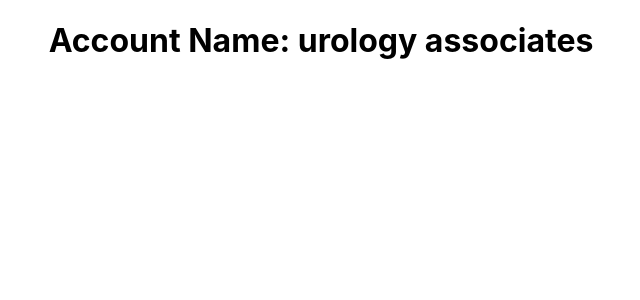
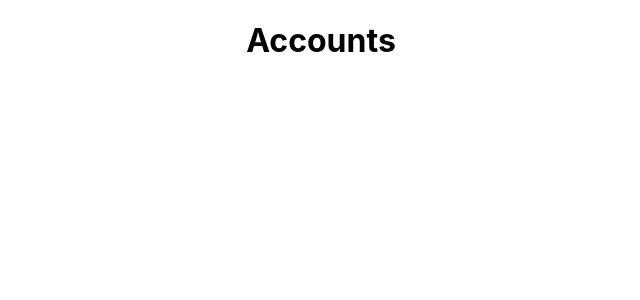
Before and after one commit to Gargar77/CleanTrac, a React (Create React App) app in the folder client/: page /accounts in a window 1280 px wide. Shown: the top 300 px of the page, without its empty margins (319-959 px from the left). Built offline with nearby package versions, Linux system fonts and the light colour scheme.

Commit message:
refactored reducers and actions to isolate the auth process, distriubuted some  Auth container logic to auth action

```diff
--- a/client/src/App.js
+++ b/client/src/App.js
@@ -1,6 +1,6 @@
 import React, {Component} from 'react';
-import { BrowserRouter, Route, withRouter } from 'react-router-dom';
-
+import { Route } from 'react-router-dom';
+import { connect } from 'react-redux';
 
 import './App.css';
 import Auth from './containers/Auth';
@@ -21,4 +21,6 @@ class App extends Component {
   }
 }
 
+
+
 export default App;
--- a/client/src/containers/Accounts.js
+++ b/client/src/containers/Accounts.js
@@ -5,12 +5,13 @@ import {Redirect, withRouter} from 'react-router-dom';
 
 class Accounts extends Component {
     render() {
-    return <h1>Account Name: {this.props.accounts[12].accountName}</h1>
+    console.log('API info in Accounts:',this.props.state)
+    return <h1>Accounts</h1>
     }
 }
 const mapStateToProps = state => {
     return {
-        accounts: state.accounts
+        accounts: state.auth
     }
 }
 
--- a/client/src/containers/Auth.js
+++ b/client/src/containers/Auth.js
@@ -1,29 +1,13 @@
 // basic structure of a form in order to request from rails API
 import React, { Component } from 'react';
-import AuthForm from '../components/Forms/AuthForm';
+import {connect} from 'react-redux';
 import { Redirect } from 'react-router-dom';
-class Auth extends Component {
-    state= {
-        authTokenReceived: false
-    }
 
 
-    getuserData = (authToken) => {
-        // get user data upon receiving a jwt token
-        fetch('http://localhost:3001/api/user',{
-            method:'GET',
-            headers: {
-                'Accept': 'application/json',
-                'content-type':'application/json',
-                'Authorization' : 'Bearer ' + authToken.jwt
-            }
-        })
-        .then((response) => response.json())
-        .then((responseData) => {
-          console.log(responseData);
-        })
-        .catch(error => console.log("error",error))
-    }
+import AuthForm from '../components/Forms/AuthForm';
+import * as actions from '../store/actions'
+import Spinner from '../components/UI/Spinner/Spinner';
+class Auth extends Component {
 
     formSubmitHandler = (event) => {
         // handle the submit action in the form
@@ -32,34 +16,53 @@ class Auth extends Component {
         formData.append("auth[email",event.target[0].value);
         formData.append("auth[password]",event.target[1].value)
 
-        fetch('http://localhost:3001/auth/signin', {
-            method:'POST',
-            body: formData,
-            redirect: 'manual'
-        })
-            .then(response => response.json())
-            .then((token)=> {
-                this.getuserData(token)
-            })
-            .then(()=> this.setState({authTokenReceived:true}))
-            .catch(error => console.log("[token_request_error]",error))
-
+        this.props.onAuth(formData);
     }
 
     render() {
 
-        let content;
-        if (this.state.authTokenReceived) {
-            content = <Redirect to="/accounts"/>
-        } else {
-            content = <AuthForm submit={this.formSubmitHandler} action="LOGIN"/>
+
+        let authRedirect = null;
+        if (this.props.isAuthenticated) {
+            authRedirect = <Redirect to={this.props.authRedirect}/>
         }
+
+        let form = <AuthForm submit={this.formSubmitHandler} action="LOGIN"/>
+        if (this.props.loading) {
+            form = <Spinner/>
+        }
+        let errorMessage = null
+        if (this.props.error) {
+            errorMessage = (
+                <p style={{color:'red'}}>{this.props.error}</p>
+            );
+        }
+
         return (
             <div>
-                {content}
+                {authRedirect}
+                {form}
+                {errorMessage}
             </div>
         )
     }
 }
 
-export default Auth;
+const mapStateToProps = state => {
+    return {
+        error:state.auth.error,
+        isAuthenticated: state.auth.token !== null,
+        authRedirect: state.auth.authRedirectPath,
+        loading: state.auth.loading
+    }
+}
+
+const mapDispatchToProps = dispatch => {
+    return {
+        onAuth: (formData) => dispatch(actions.auth(formData))
+
+    }
+}
+
+
+export default connect(mapStateToProps,mapDispatchToProps)(Auth);
--- a/client/src/index.js
+++ b/client/src/index.js
@@ -5,7 +5,7 @@ import App from './App';
 import * as serviceWorker from './serviceWorker';
 import { createStore, applyMiddleware, compose } from 'redux';
 import { Provider } from 'react-redux';
-import rootReducer from './store/rootReducer';
+import rootReducer from './store/reducers/rootReducer';
 import {BrowserRouter} from 'react-router-dom'
 import thunk from 'redux-thunk';
 
--- /dev/null
+++ b/client/src/store/actions/actionTypes.js
@@ -0,0 +1,6 @@
+export const AUTH_START = 'AUTH_START';
+export const AUTH_SUCCESS = 'AUTH_SUCCESS';
+export const AUTH_FAIL = 'AUTH_FAIL';
+export const AUTH_LOGOUT = 'AUTH_LOGOUT';
+
+export const SET_AUTH_REDIRECT_PATH = 'SET_AUT_REDIRECT_PATH';
--- /dev/null
+++ b/client/src/store/actions/auth.js
@@ -0,0 +1,88 @@
+import * as actionTypes from './actionTypes';
+
+
+export const authStart = () => {
+    return {
+        type:actionTypes.AUTH_START
+    };
+};
+
+// handles successful login
+export const authSuccess = (token) => {
+    return {
+        type: actionTypes.AUTH_SUCCESS,
+        idToken: token
+    }
+}
+
+// handles unsuccessful login
+export const authFail = (error) => {
+    return {
+        type:actionTypes.AUTH_FAIL,
+        error: error.message
+    }
+}
+
+export const fetchUserData = (authToken,dispatch) => {
+    // get user data upon receiving a jwt token
+    let token = authToken.jwt
+    fetch('http://localhost:3001/api/user',{
+        method:'GET',
+        headers: {
+            'Accept': 'application/json',
+            'content-type':'application/json',
+            'Authorization' : 'Bearer ' + token
+        }
+    })
+    .then((res)=> res.json())
+    .then((jsonRes) => {
+        saveSessionToLocal(token)
+        dispatch(authSuccess(token,jsonRes))
+    })
+    .catch(error => console.log("[userFetchError]",error))
+}
+
+export const saveSessionToLocal = (token) => {
+    let time = new Date();
+    time.setMinutes(time.getMinutes()+ 30);
+    const expirationDate = time;
+    localStorage.setItem('token',token);
+    localStorage.setItem('expirationDate',expirationDate);
+}
+
+
+export const auth = (formData,isSignUp) => {
+
+    return dispatch => {
+        dispatch(authStart());
+        let url = 'http://localhost:3001/auth/signin';
+        if (isSignUp) {
+            url = 'http://localhost:3001/auth/signup';
+        }
+
+        fetch(url, {
+            method:'POST',
+            body: formData,
+            redirect: 'manual'
+        })
+        .then(response => {
+            if (response.ok) {
+                return response.json();
+            } else {
+                throw Error('Incorrect Email / Password')
+            }
+        })
+        .then((token)=>token ? fetchUserData(token,dispatch): null)
+        .catch(err => {
+            console.log(err)
+             dispatch(authFail(err))
+        })
+    }
+}
+
+export const seAuthRedirectPath = (path) => {
+    return {
+        type: actionTypes.SET_AUTH_REDIRECT_PATH,
+        path: path
+    }
+}
--- /dev/null
+++ b/client/src/store/actions/index.js
@@ -0,0 +1,4 @@
+export {
+    auth,
+    fetchUserData
+} from './auth'
--- /dev/null
+++ b/client/src/store/reducers/auth.js
@@ -0,0 +1,46 @@
+import * as actionTypes from '../actions/actionTypes';
+
+const initialState = {
+    token:null,
+    userId:null,
+    error:null,
+    loading:false,
+    authRedirectPath:'/accounts'
+}
+
+const authStart = (state,action) => {
+    return {
+        ...state,
+        error:null,
+        loading:true
+    }
+}
+
+const authSuccess = (state,action) => {
+    return {
+        ...state,
+        token: action.idToken,
+        error:null,
+        loading:false
+    };
+}
+
+const authFail = (state,action) => {
+
+    return {
+        ...state,
+        error:action.error,
+        loading:false
+    };
+}
+
+const reducer = (state = initialState,action) => {
+    switch (action.type) {
+        case actionTypes.AUTH_START: return authStart(state,action);
+        case actionTypes.AUTH_SUCCESS: return authSuccess(state,action);
+        case actionTypes.AUTH_FAIL: return authFail(state,action);
+        default: return state;
+    }
+}
+
+export default reducer;
--- /dev/null
+++ b/client/src/store/reducers/rootReducer.js
@@ -0,0 +1,9 @@
+import { combineReducers } from 'redux';
+import AuthReducer from './auth';
+
+
+const rootReducer = combineReducers({
+    auth:AuthReducer
+})
+
+export default rootReducer;
--- a/client/src/store/rootReducer.js
+++ /dev/null
@@ -1,47 +0,0 @@
-const initialState = {
-    user: {
-        userId: 1,
-        firstName: "John",
-        lastName: "Doe",
-        email: "jonnyboy@gmail.com",
-        phone: "321-301-4444"
-    },
-    leader: {
-        name: "Richard Bronson",
-        phone: "204-944-9282"
-    },
-    company: {
-        id: 12,
-        name: "clean Co.",
-        website: "www.cleanCo.com"
-    },
-    accounts: {
-        12:{
-            accountName:"urology associates",
-            primaryContactName: "Mark Johnson",
-            primaryContactPhone: "321-902-4444 x000",
-            cleaningDays:[
-                {monday:true},
-                {tuesday:false},
-                {wednesday:true},
-                {thursday:false},
-                {friday:true},
-                {saturday:false},
-                {sunday:false}
-            ],
-            cleanStartTime: "5:00PM",
-            cleanEndTime: null
-        }
-    },
-    errors: {
-        login: ["Incorrect username/password combination"]
-    },
-    session: { currentUserId: 25 }
-}
-
-const reducer = (state = initialState,action) => {
-    // code...
-    return state;
-}
-
-export default reducer;
```
